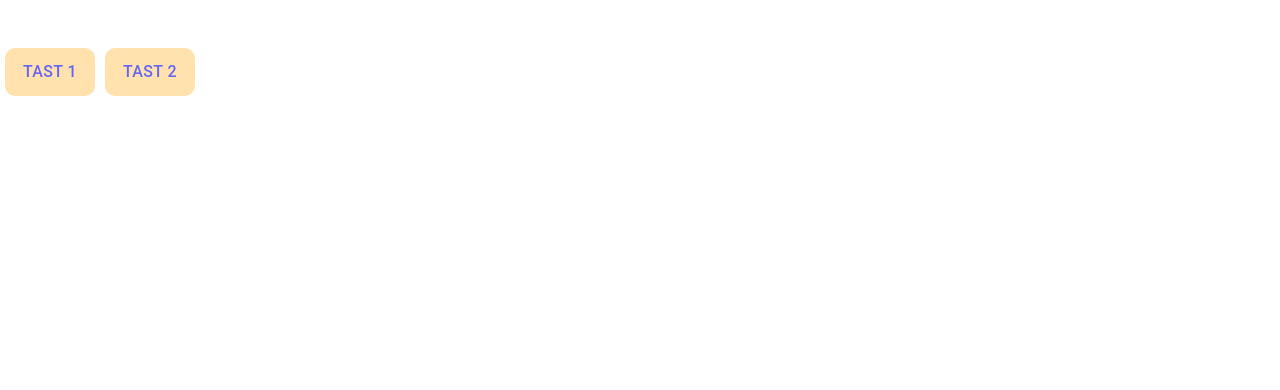
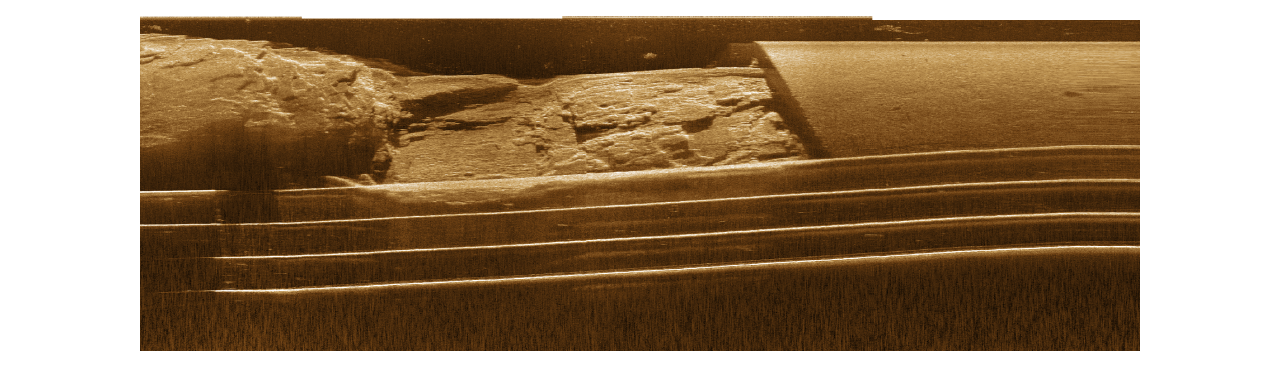
Before and after one commit to codewithdolly/Image-Map--assignment-1--EyeROV, a React (Create React App) app: page / in a window 1280 px wide. Before the commit this address had no page. Shown: the top 390 px of the page. Built offline with nearby package versions, Linux system fonts and the light colour scheme.

Commit message:
Image map added

```diff
--- a/src/App.js
+++ b/src/App.js
@@ -1,37 +1,12 @@
-import React from "react";
-import "./App.scss";
-import Tabs from "@mui/material/Tabs";
-import Tab from "@mui/material/Tab";
-import { BrowserRouter, Routes, Route, Link } from "react-router-dom";
-import { Form, ImgMap } from "./Components";
+import React from 'react'
+import {ImgMap} from "./Components"
 
-function App() {
-  const [value, setValue] = React.useState("one");
-
-  const handleChange = (event, newValue) => {
-    setValue(newValue);
-  };
-
+const App = () => {
   return (
-    <>
-      <BrowserRouter>
-        <div className="app">
-          <Tabs value={value} onChange={handleChange}>
-            <Link to="/map">
-              <Tab value="one" label="Tast 1" className="tab" />
-            </Link>
-            <Link to="/form">
-              <Tab value="two" label="Tast 2" className="tab" />
-            </Link>
-          </Tabs>
-          <Routes>
-            <Route path="/map" element={<ImgMap />} />
-            <Route path="/form" element={<Form />} />
-          </Routes>
-        </div>
-      </BrowserRouter>
-    </>
-  );
+    <div>
+      <ImgMap />
+    </div>
+  )
 }
 
-export default App;
+export default App
--- a/src/Components/ImgMap/ImgMap.js
+++ b/src/Components/ImgMap/ImgMap.js
@@ -31,20 +31,19 @@ const ImgMap = () => {
                   shape={obj.shape}
                   coords={obj.coords}
                   href="#"
+                  title={obj.title}
                   alt={obj.title}
                   onMouseEnter={() => setShown(true)}
                   onMouseLeave={() => setShown(false)
+
                   }
-                //   onMouseEnter={() => setCreator(true)}
-                //   onMouseLeave={() => setCreator(false)}
 
                 />
-                {shown && <div>{obj.title}</div>}
 
               </>
             );
           })}
-           {/* {creater && <div>Crater - at location 1</div>} */}
+
         </map>
       </div>
     </>
--- a/src/Components/ImgMap/ImgMap.scss
+++ b/src/Components/ImgMap/ImgMap.scss
@@ -2,3 +2,7 @@
     text-align: center;
     margin: 1rem;
 }
+
+.img{
+    border: 2px solid red;
+}
```
